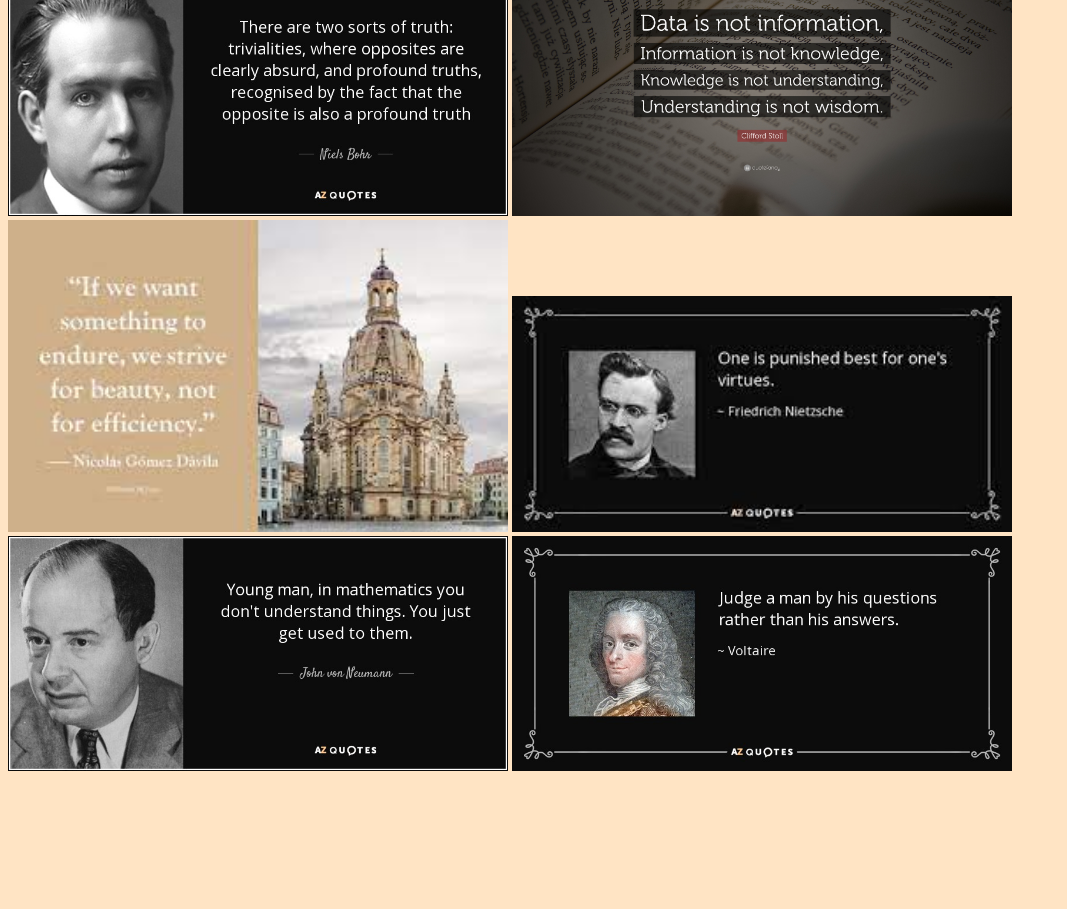
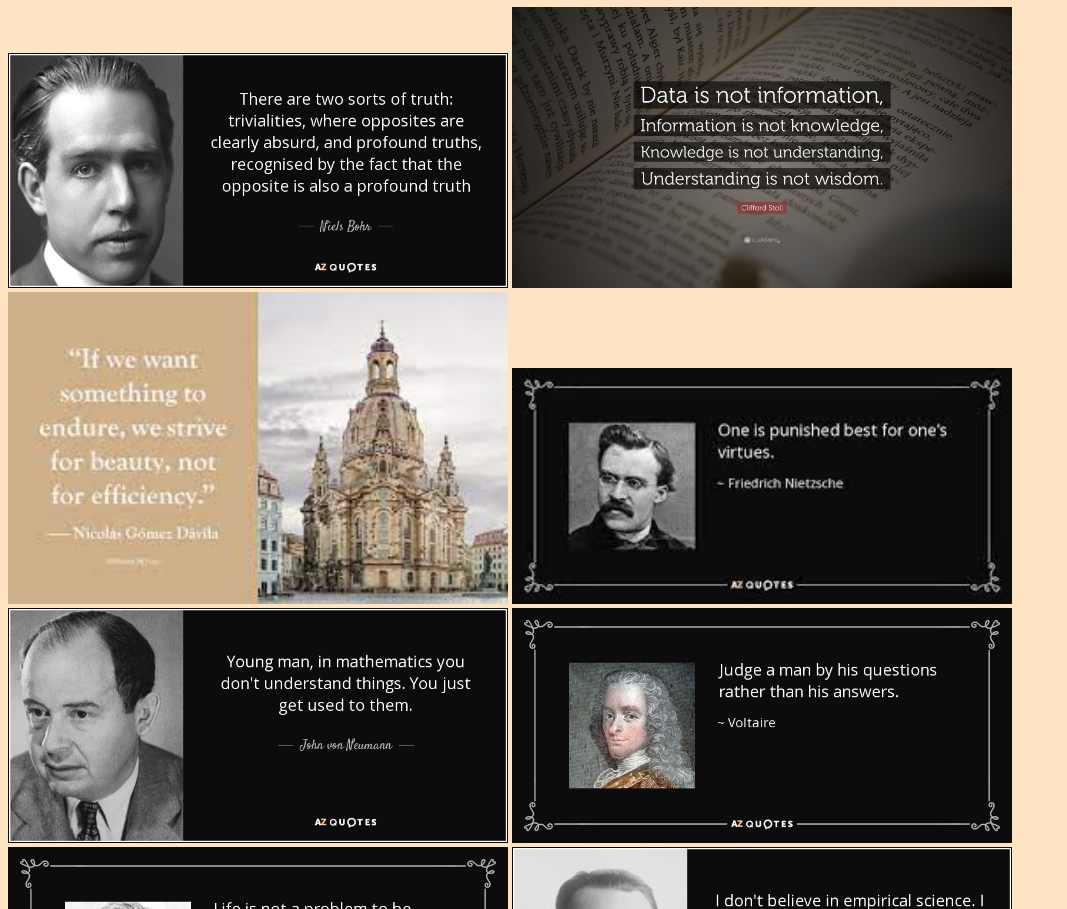
Before and after one commit to Seb1123/Personal-Website, a plain HTML site: page Thoughts/Thoughts_home.html in a window 1280 px wide. Shown: the part 73-982 px from the top of the page, without its empty margins (0-1067 px from the left). Before the commit the page ends 856 px from the top, so only its background shows below. Drawn offline with Linux system fonts and the light colour scheme.

Commit message:
Expanded the 'Thoughts' link

```diff
--- a/Thoughts/Thoughts_home.html
+++ b/Thoughts/Thoughts_home.html
@@ -8,17 +8,22 @@
     </head>
 
     <body>
-        <img src="../images/Thoughts/Quotes/Niels_Bohr_Profound_Truths.jpg">
+        <h1>Quotes that haunt me</h1>
+        <a href="./Quotes/Bohr_ProfoundTruths.html"><img src="../images/Thoughts/Quotes/Niels_Bohr_Profound_Truths.jpg"></a>
 
-        <img src="../images/Thoughts/Quotes/1741236-Clifford-Stoll-Quote-Data-is-not-information-Information-is-not.jpg">
+        <a href="./Quotes/Stoll_NotWisdom.html"><img src="../images/Thoughts/Quotes/1741236-Clifford-Stoll-Quote-Data-is-not-information-Information-is-not.jpg"></a>
 
-        <img src="../images/Thoughts/Quotes/BeautyvsEfficiency.jpeg">
+        <a href="./Quotes/Davila_BeautyEfficiency.html"><img src="../images/Thoughts/Quotes/BeautyvsEfficiency.jpeg"></a>
         <!-- <p>Reminds me of the story between Michelangelo and the Pope who would try to rush his work on the sisteen chapel. The Pope wanted it done while Michelangelo wanted it beautiful.</p> -->
 
-        <img src="../images/Thoughts/Quotes/VirtuePunishment.jpeg">
+        <a href="./Quotes/Nietzsche_PunishVirtue.html"><img src="../images/Thoughts/Quotes/VirtuePunishment.jpeg"></a>
 
-        <img src="../images/Thoughts/Quotes/VonNeumann_Mathematics.jpg">
+        <a href="./Quotes/VonNeumann_MathUnderstand.html"><img src="../images/Thoughts/Quotes/VonNeumann_Mathematics.jpg"></a>
 
-        <img src="../images/Thoughts/Quotes/Questions_Voltaire.jpg">
+        <a href="./Quotes/Voltaire_QuestionAnswer.html"><img src="../images/Thoughts/Quotes/Questions_Voltaire.jpg"></a>
+
+        <a href="./Quotes/Kierkegaard_SolveExperience.html"><img src="../images/Thoughts/Quotes/quote-life-is-not-a-problem-to-be-solved-but-a-reality-to-be-experienced-soren-kierkegaard-15-81-09.jpg"></a>
+
+        <a href="./Quotes/Godel_APriori.html"><img src="../images/Thoughts/Quotes/quote-i-don-t-believe-in-empirical-science-i-only-believe-in-a-priori-truth-kurt-godel-35-59-45.jpg"></a>
     </body>
 </html>
```
Also changed, not shown: Thoughts/Quotes/Bohr_ProfoundTruths.html (added), Thoughts/Quotes/Bohr_ProfoundTruths_style.css (added), Thoughts/Quotes/Davila_BeautyEfficiency.html (added), Thoughts/Quotes/Davila_BeautyEfficiency_style.css (added), Thoughts/Quotes/Godel_APriori.html (added), Thoughts/Quotes/Godel_APriori_style.css (added), Thoughts/Quotes/Kierkegaard_SolveExperience.html (added), Thoughts/Quotes/Kierkegaard_SolveExperience_style.css (added), Thoughts/Quotes/Nietzsche_PunishVirtue.html (added), Thoughts/Quotes/Nietzsche_PunishVirtue_style.css (added), Thoughts/Quotes/Stoll_NotWisdom.html (added), Thoughts/Quotes/Stoll_NotWisdom_style.css (added), Thoughts/Quotes/Voltaire_QuestionAnswer.html (added), Thoughts/Quotes/Voltaire_QuestionAnswer_style.css (added), 4 more files.
